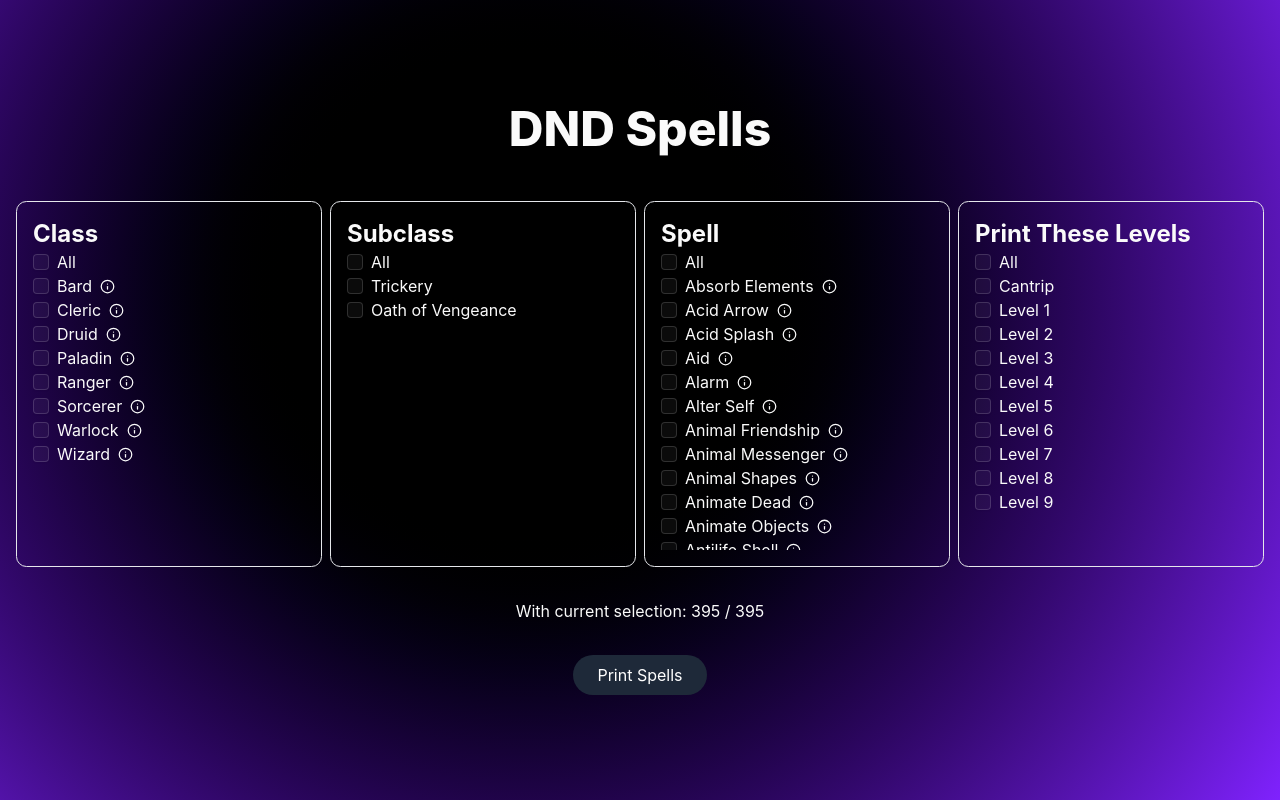
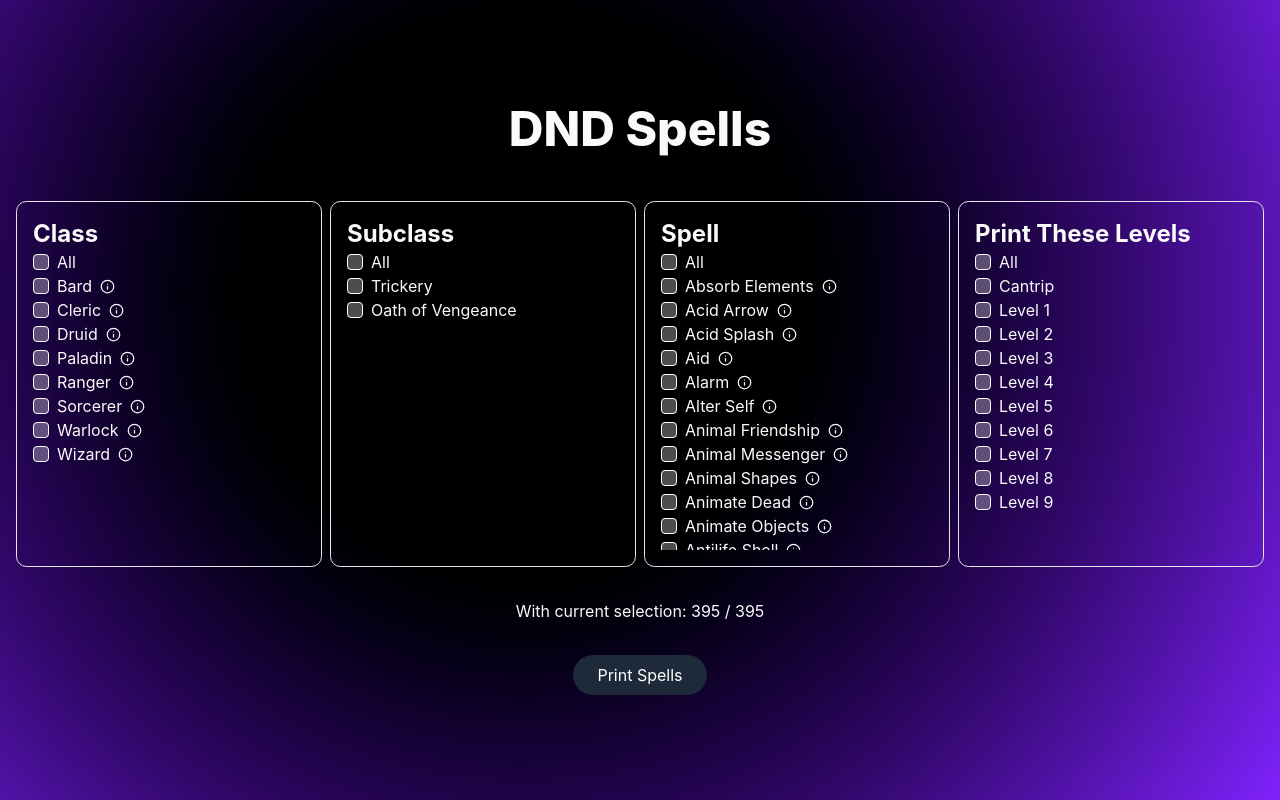
Before and after one commit to adamlamaa/dnd-spells, a Next.js app: page / in a window 1280 px wide. Built offline with nearby package versions, Linux system fonts and the light colour scheme.

Commit message:
Adjust input border

```diff
--- a/src/styles/globals.css
+++ b/src/styles/globals.css
@@ -132,7 +132,7 @@
   --accent-foreground: oklch(0.985 0 0);
   --destructive: oklch(0.704 0.191 22.216);
   --border: oklch(1 0 0 / 10%);
-  --input: oklch(1 0 0 / 15%);
+  --input: var(--color-white);
   --ring: oklch(0.541 0.281 293.009);
   --chart-1: oklch(0.488 0.243 264.376);
   --chart-2: oklch(0.696 0.17 162.48);
```
